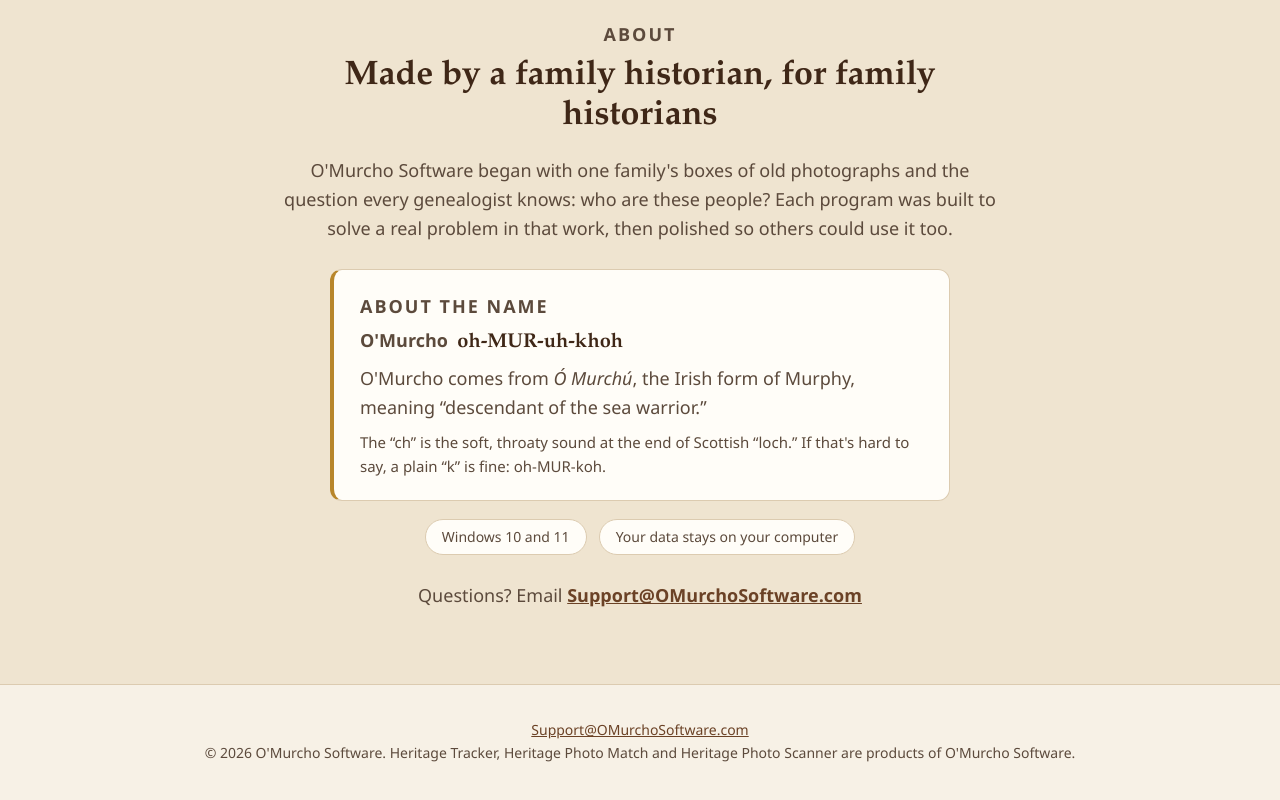
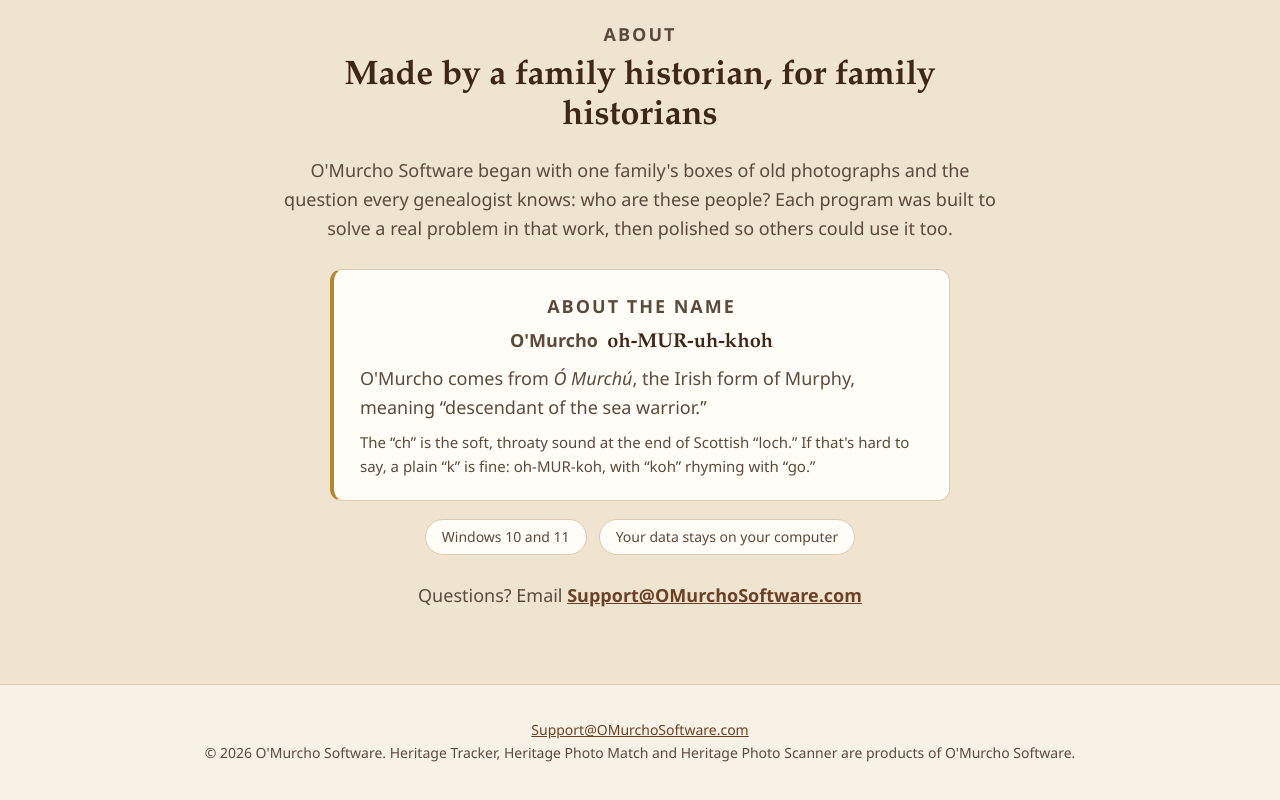
Before and after one commit to OMurchoSoftware/omurchosoftware.github.io, a plain HTML site: page index.html in a window 1280 px wide. Shown: the part 2001-2801 px from the top of the page. Drawn offline with Linux system fonts and the light colour scheme.

Commit message:
Center the name heading; clarify oh-MUR-koh pronunciation

```diff
--- a/index.html
+++ b/index.html
@@ -119,6 +119,7 @@
   .name-note p { margin: 0 0 8px; font-size: 18px; }
   .name-note .say { font: 600 20px/1.3 var(--serif); color: var(--brown-dark); white-space: nowrap; }
   .name-note .hint { font-size: 15px; margin: 0; }
+  .name-note .center { text-align: center; }
   .contact { margin-top: 26px; font-size: 18px; }
   .contact a { font-weight: 600; }
   footer { padding: 34px 0 44px; text-align: center; font-size: 14px; color: var(--ink-soft); }
@@ -222,10 +223,10 @@
       <h2>Made by a family historian, for family historians</h2>
       <p>O'Murcho Software began with one family's boxes of old photographs and the question every genealogist knows: who are these people? Each program was built to solve a real problem in that work, then polished so others could use it too.</p>
       <div class="name-note">
-        <p class="eyebrow">About the name</p>
-        <p><strong>O'Murcho</strong> &nbsp;<span class="say">oh-MUR-uh-khoh</span></p>
+        <p class="eyebrow center">About the name</p>
+        <p class="center"><strong>O'Murcho</strong> &nbsp;<span class="say">oh-MUR-uh-khoh</span></p>
         <p>O'Murcho comes from <em lang="ga">&Oacute; Murch&uacute;</em>, the Irish form of Murphy, meaning &ldquo;descendant of the sea warrior.&rdquo;</p>
-        <p class="hint">The &ldquo;ch&rdquo; is the soft, throaty sound at the end of Scottish &ldquo;loch.&rdquo; If that's hard to say, a plain &ldquo;k&rdquo; is fine: oh-MUR-koh.</p>
+        <p class="hint">The &ldquo;ch&rdquo; is the soft, throaty sound at the end of Scottish &ldquo;loch.&rdquo; If that's hard to say, a plain &ldquo;k&rdquo; is fine: oh-MUR-koh, with &ldquo;koh&rdquo; rhyming with &ldquo;go.&rdquo;</p>
       </div>
       <div class="req">
         <span>Windows 10 and 11</span>
```
